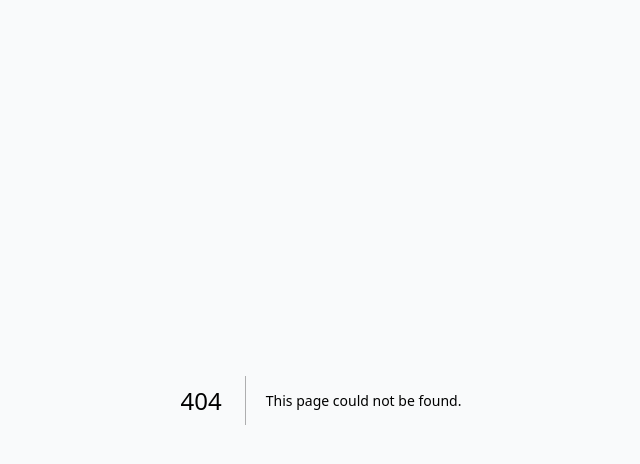
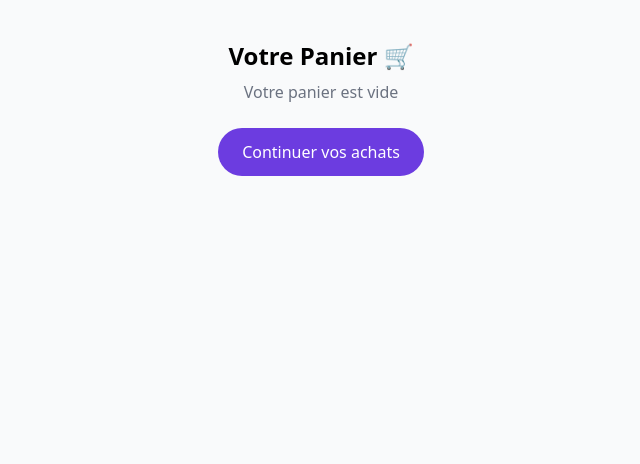
Before and after one commit to kongolokelvin47-cmd/Wenze-pwa, a Next.js app: page /panier in a window 1280 px wide. Before the commit this address had no page. Shown: the top 464 px of the page, without its empty margins (319-959 px from the left). Built offline with nearby package versions, Linux system fonts and the light colour scheme.

Commit message:
Add Panier component for shopping cart page

```diff
--- /dev/null
+++ b/app/panier/page.tsx
@@ -0,0 +1,10 @@
+import Link from "next/link";
+export default function Panier() {
+  return (
+    <div className="max-w-[430px] mx-auto min-h-screen p-10 text-center">
+      <h1 className="text-2xl font-bold">Votre Panier 🛒</h1>
+      <p className="mt-2 text-gray-500">Votre panier est vide</p>
+      <Link href="/" className="mt-6 inline-block bg-[#6C3CE0] text-white px-6 py-3 rounded-full">Continuer vos achats</Link>
+    </div>
+  )
+}
```
